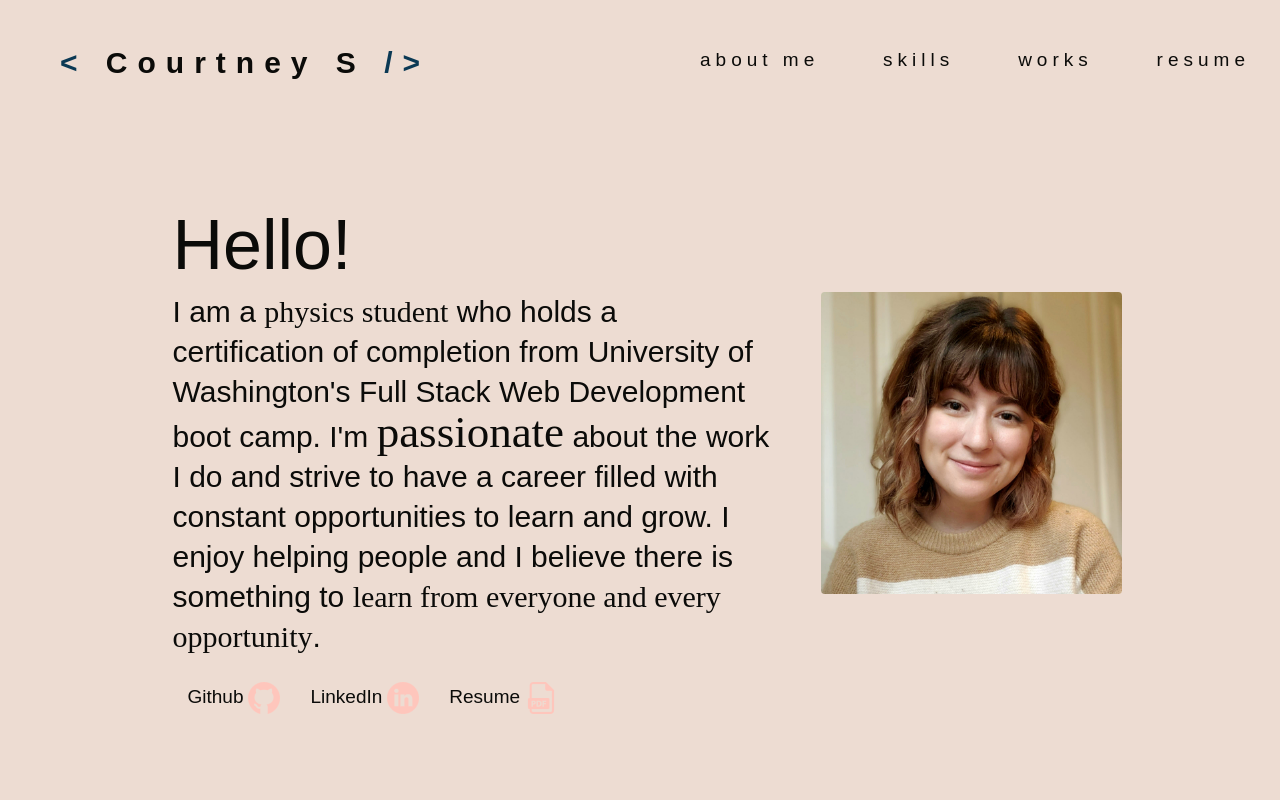
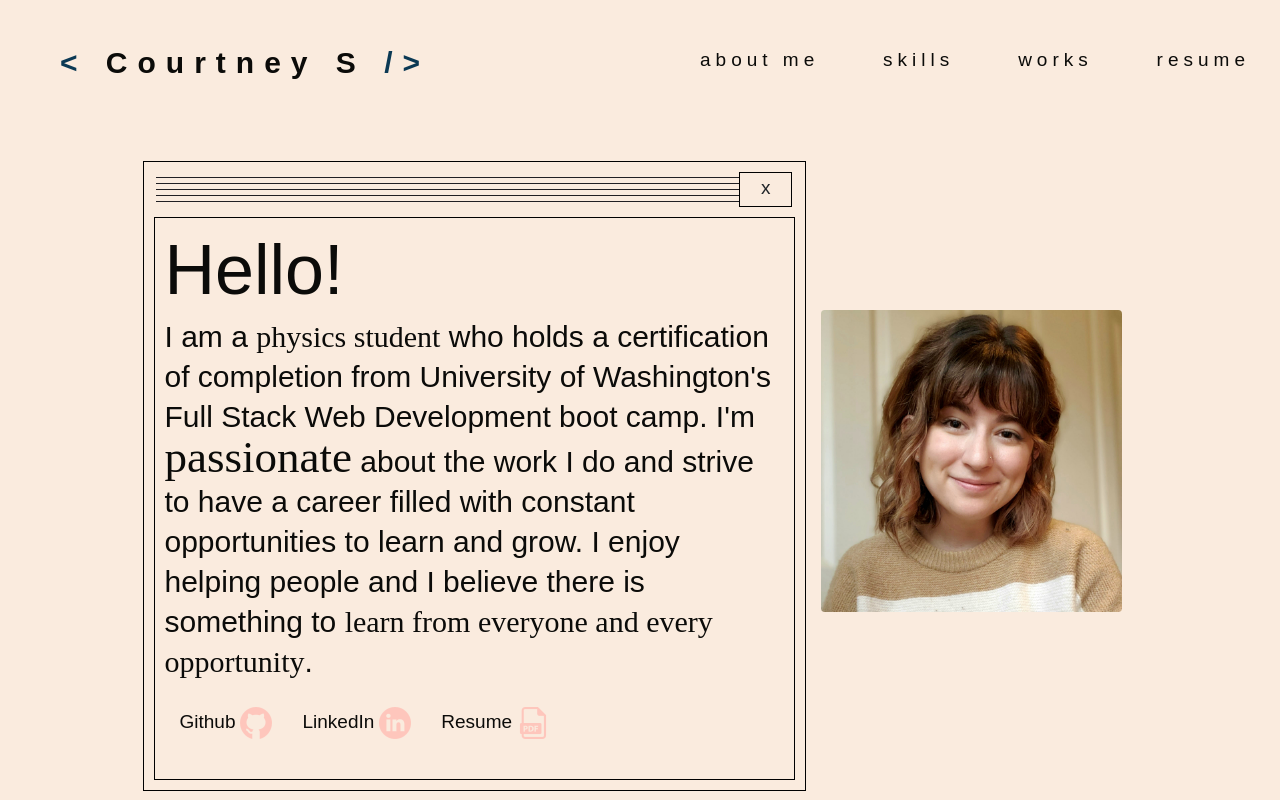
Before and after one commit to struelensc/react-portfolio, a React (Create React App) app: page / in a window 1280 px wide. Shown: the top 800 px of the page. Built offline with nearby package versions, Linux system fonts and the light colour scheme; a web font is replaced by a local one.

Commit message:
changed background color and added border styling

```diff
--- a/src/components/sections/About.js
+++ b/src/components/sections/About.js
@@ -7,12 +7,28 @@ export default function About() {
   return (
     <section className="row py-5" id="about">
       <div className="d-flex flex-column-reverse flex-sm-row p-0 align-items-center">
-        <div className="col-sm-8 px-5 pt-5" id="aboutContent">
+        <div className="aboutContainer col-sm-8 p-3">
+          <div className="d-flex px-3 row mr-3 pb-3">
+            <div className="col-11">
+              <div className="row my-2 horizontalLine"></div>
+              <div className="row my-2 horizontalLine"></div>
+              <div className="row my-2 horizontalLine"></div>
+              <div className="row my-2 horizontalLine"></div>
+              <div className="row my-2 horizontalLine"></div>
+            </div>
+
+            <div className="xBox col text-center">
+              <div>x</div>
+            </div>
+          </div>
+
+          <div className="px-3 py-3" id="aboutContent">
             <h2>Hello!</h2>
 
             <p>
-            I am a <span className="fascinate">physics student</span> who holds
-            a certification of completion from University of Washington's{" "}
+              I am a <span className="fascinate">physics student</span> who
+              holds a certification of completion from University of
+              Washington's{" "}
               <span className="notable">Full Stack Web Development</span> boot
               camp. I'm <span className="grandHotel">passionate</span> about the
               work I do and strive to have a career filled with constant
@@ -25,6 +41,7 @@ export default function About() {
             </p>
             <ContactList />
           </div>
+        </div>
 
         <div className="col-sm-4 px-4 pb-5 profilePhotoContainer">
           <img className="profilePhoto" alt="Photo of Courtney" src={photo} />
--- a/src/index.css
+++ b/src/index.css
@@ -1,7 +1,7 @@
 /* General styling */
 
 :root {
-  --lighter: #eddcd2;
+  --lighter: #faebde;
   --dark: #0b0b09;
   --mainAccent: #0b3954; /*pink*/
   --secondaryAccent: #b979aa; /*darkorange*/
--- a/src/styles/about.css
+++ b/src/styles/about.css
@@ -1,5 +1,22 @@
 #about {
   min-height: calc(100vh - 146px);
+}
+
+.aboutContainer {
+  border: solid 1px black;
+}
+
+.aboutContainer .horizontalLine {
+  height: 1px;
+  background-color: #211f23;
+}
+
+.aboutContainer .xBox {
+  border: solid 1px black;
+}
+
+#aboutContent {
+  border: solid 1px black;
 }
 
 #aboutContent h2 {
--- a/src/styles/portfolio.css
+++ b/src/styles/portfolio.css
@@ -52,7 +52,11 @@
 
 .project-description {
   box-shadow: 0 10px 30px -15px #0c141d;
-  background-color: var(--secondaryAccent);
+  background-color: var(--mainAccent);
+}
+
+.project-description p {
+  color: var(--lighter);
 }
 
 .project-content .icon {
```
Lines whose indentation alone changed are shown as unchanged.
